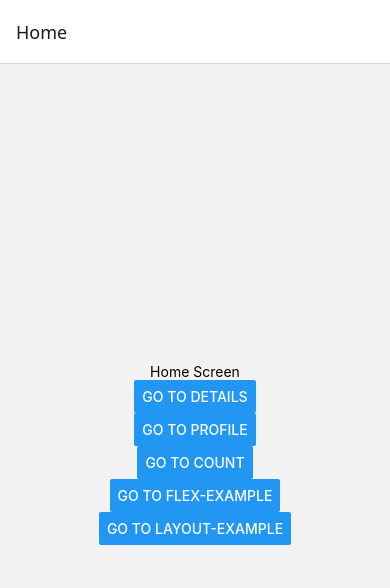
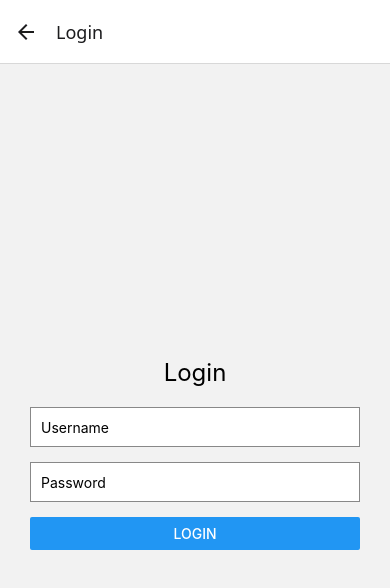
Before and after one commit to hanunn5/naruemol-native-expo-learning, a React Native app: screen /Login in a window 390 px wide. Shown: the top 588 px of the page. Built offline with nearby package versions, Linux system fonts and the light colour scheme.

Commit message:
feat: set up React Navigation with Home Details and Profile screens

```diff
--- a/components/Navigation.js
+++ b/components/Navigation.js
@@ -6,6 +6,7 @@ import CountScreen from '../pages/CountScreen';
 import StyleSheet from "../pages/StyleSheet" ;
 import FlexScreen from "../pages/FlexSceen";
 import LayoutScreen from "../pages/LayoutScreen";
+import LoginScreen from '../pages/LoginScreen';
 
 const Stack = createStackNavigator();
 
@@ -18,7 +19,8 @@ const Stack = createStackNavigator();
          <Stack.Screen name="Count" component={CountScreen} />
          <Stack.Screen name="StyleSheet" component={StyleSheet} />
          <Stack.Screen name='Flex-example' component={FlexScreen} />
-         <Stack.Screen name="Layout-example" component={LayoutScreen} />
+         <Stack.Screen name="Layout" component={LayoutScreen} />
+         <Stack.Screen name="Login" component={LoginScreen} />
        </Stack.Navigator>
    );
  }
--- a/package.json
+++ b/package.json
@@ -10,13 +10,13 @@
     "web": "expo start --web"
   },
   "dependencies": {
+    "@react-native-async-storage/async-storage": "^2.2.0",
     "@react-navigation/native": "^7.1.17",
     "@react-navigation/stack": "^7.4.7",
     "expo": "~53.0.20",
     "expo-status-bar": "~2.2.3",
     "react": "19.0.0",
     "react-native": "0.79.5",
-    "react-native-safe-area-context": "^5.6.0",
     "react-native-screens": "~4.11.1"
   },
   "devDependencies": {
--- a/pages/HomeScreen.js
+++ b/pages/HomeScreen.js
@@ -21,8 +21,12 @@ export default function HomeScreen({ navigation }) {
         onPress={() => navigation.navigate("Flex-example")}
       />
     <Button
-        title="Go to Layout-example"
-        onPress={() => navigation.navigate("Layout-example")}
+        title="Go to Layout"
+        onPress={() => navigation.navigate("Layout")}
+      />
+    <Button
+        title="Go to Login"
+        onPress={() => navigation.navigate("Login")}
       />
     </View>
   );
--- /dev/null
+++ b/pages/LoginScreen.js
@@ -0,0 +1,67 @@
+import React, { useState } from 'react';
+import { View, TextInput, Button, Alert, StyleSheet, Text } from 'react-native';
+import AsyncStorage from '@react-native-async-storage/async-storage';
+
+export default function LoginScreen({ navigation }) {
+  const [username, setUsername] = useState('');
+  const [password, setPassword] = useState('');
+
+  const handleLogin = async () => {
+    if (username === 'user' && password === 'password') {
+      try {
+        await AsyncStorage.setItem('token', 'sampleToken'); // เก็บ token
+        navigation.navigate('Profile'); // ไปหน้า Profile
+      } catch (e) {
+        Alert.alert('Error', 'Failed to save token');
+      }
+    } else {
+      Alert.alert('Invalid username or password');
+    }
+  };
+
+  return (
+    <View style={styles.container}>
+      <Text style={styles.title}>Login</Text>
+
+      <TextInput
+        style={styles.input}
+        placeholder="Username"
+        value={username}
+        onChangeText={setUsername}
+        autoCapitalize="none"
+      />
+
+      <TextInput
+        style={styles.input}
+        placeholder="Password"
+        value={password}
+        onChangeText={setPassword}
+        secureTextEntry
+      />
+
+      <Button title="Login" onPress={handleLogin} />
+    </View>
+  );
+}
+
+const styles = StyleSheet.create({
+  container: {
+    flex: 1,
+    justifyContent: 'center',
+    paddingHorizontal: 30,
+    backgroundColor: '#f2f2f2',
+  },
+  title: {
+    textAlign: 'center',
+    marginBottom: 20,
+    fontSize: 24,
+  },
+  input: {
+    height: 40,
+    borderColor: '#888',
+    borderWidth: 1,
+    marginBottom: 15,
+    paddingHorizontal: 10,
+    backgroundColor: '#fff',
+  },
+});
```
Also changed, not shown: pages/FlexSceen.js (line endings or trailing spaces), pages/ll.js (deleted), 2 other files (tests, documents, lock files or other folders).
